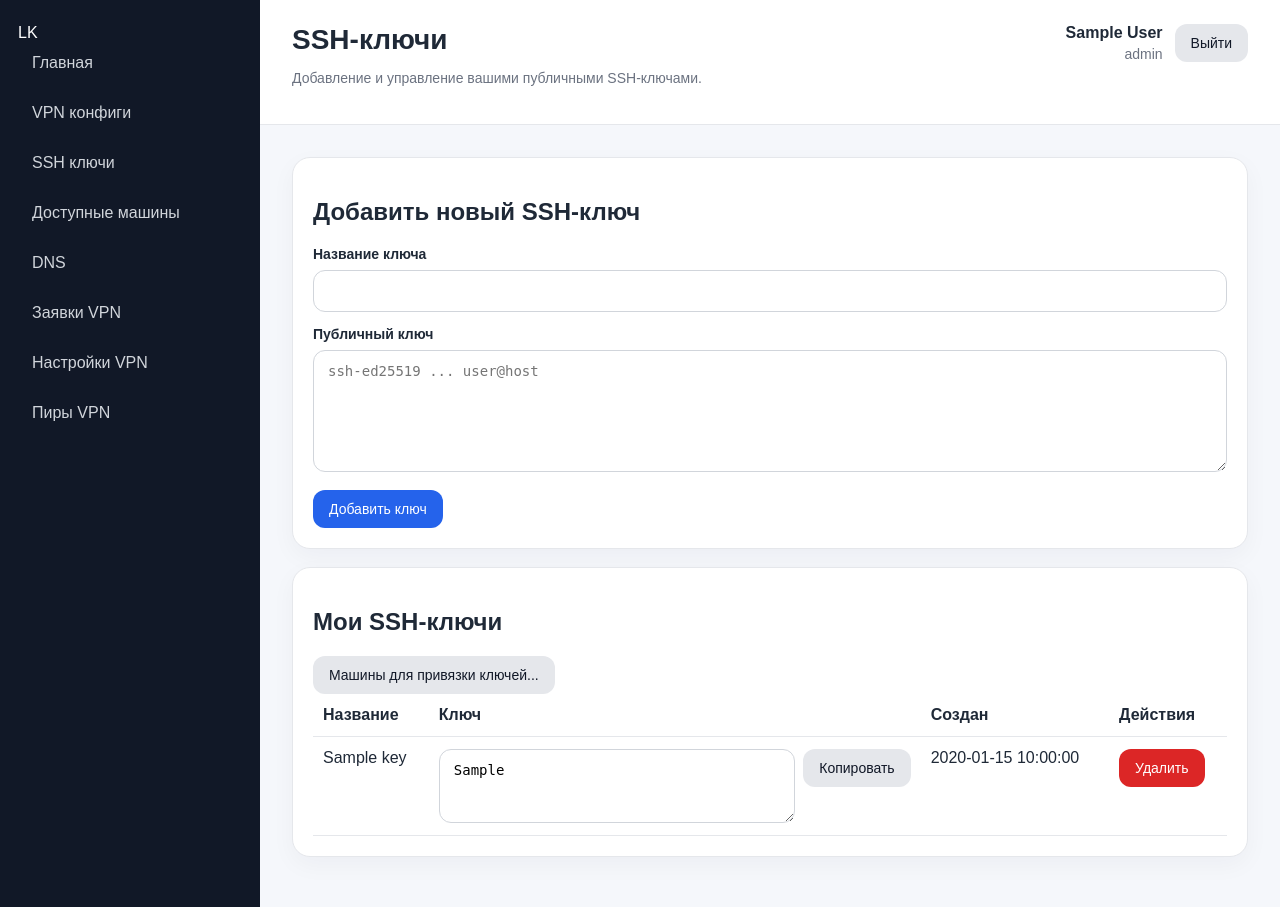
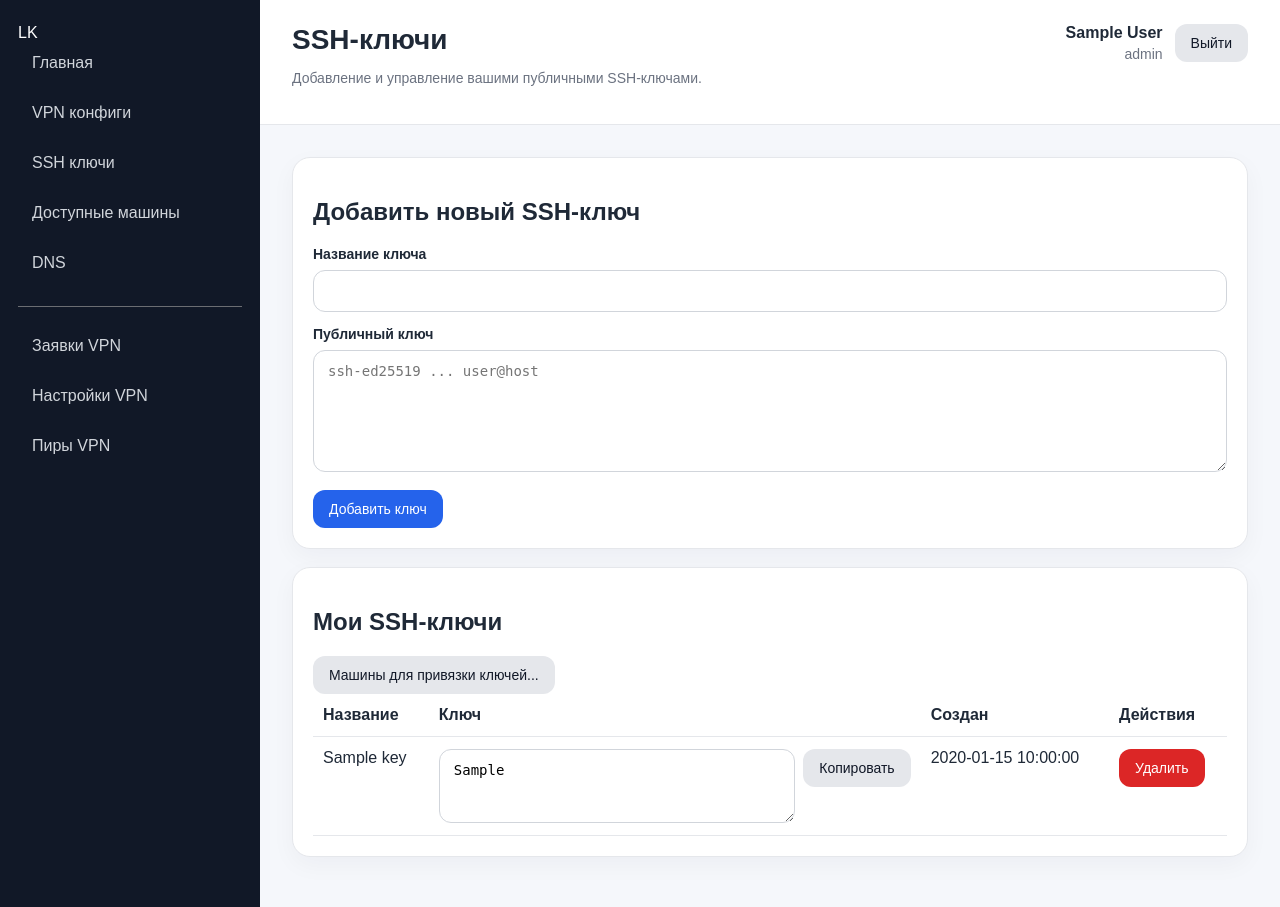
Before and after one commit to adm1tos/LK, a PHP site: page /lk_ssh/index.php in a window 1280 px wide. Run offline with PHP 8.4, Linux system fonts and the light colour scheme; the visitor is signed in with stand-in values (Sample User, id 1); tables that the repository leaves empty or names only in its code hold one stand-in row (values such as "Sample post").

Commit message:
разделение в шторке

```diff
--- a/assets/css/style.css
+++ b/assets/css/style.css
@@ -136,7 +136,7 @@ th, td {
     .topbar-actions { justify-content: space-between; }
 }
 
-/* Галочка */
+/* Галочка в настройках */
 .checkbox-row {
     display: flex;
     align-items: center;
@@ -180,3 +180,22 @@ th, td {
 .btn-disabled:hover {
     background: #d1d5db;
 }
+
+/*Разделитель и заголовок в сайдбаре*/
+.sidebar-divider {
+    width: 100%;
+    height: 0;
+    border: none;
+    border-top: 1px solid rgba(146, 146, 146, 0.7);
+    margin: 14px 0 10px;
+}
+
+.sidebar-section-title {
+    padding: 0 14px 6px;
+    font-size: 12px;
+    font-weight: 700;
+    color: #9ca3af;
+    text-transform: uppercase;
+    letter-spacing: 0.06em;
+}
+/*Разделитель и заголовок в сайдбаре*/
--- a/includes/sidebar.php
+++ b/includes/sidebar.php
@@ -13,6 +13,8 @@ if (!is_guest()):
             <a href="/lk_dns/index.php">DNS</a>
 
             <?php if (is_admin()): ?>
+                <hr class="sidebar-divider">
+
                 <a href="/admin/vpn_requests.php">Заявки VPN</a>
                 <a href="/admin/vpn_settings.php">Настройки VPN</a>
                 <a href="/admin/vpn_peers.php">Пиры VPN</a>
```
